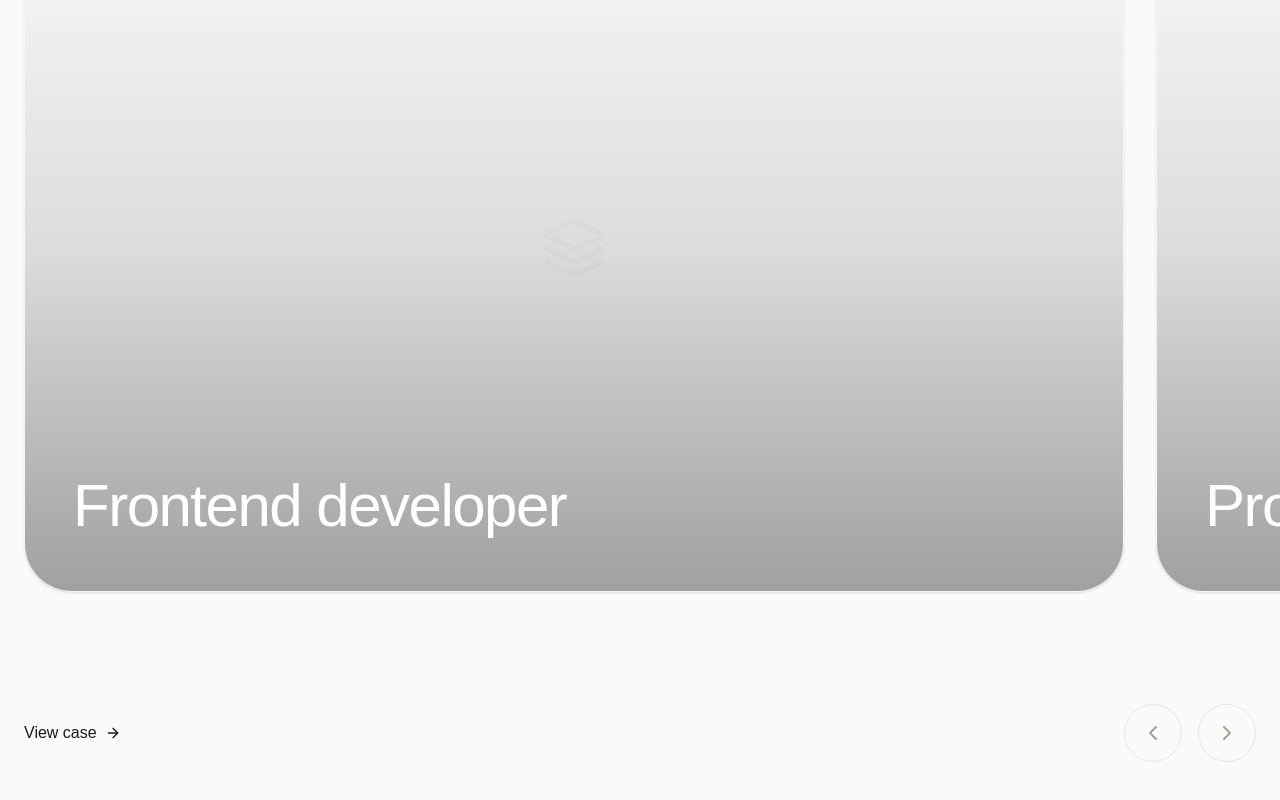
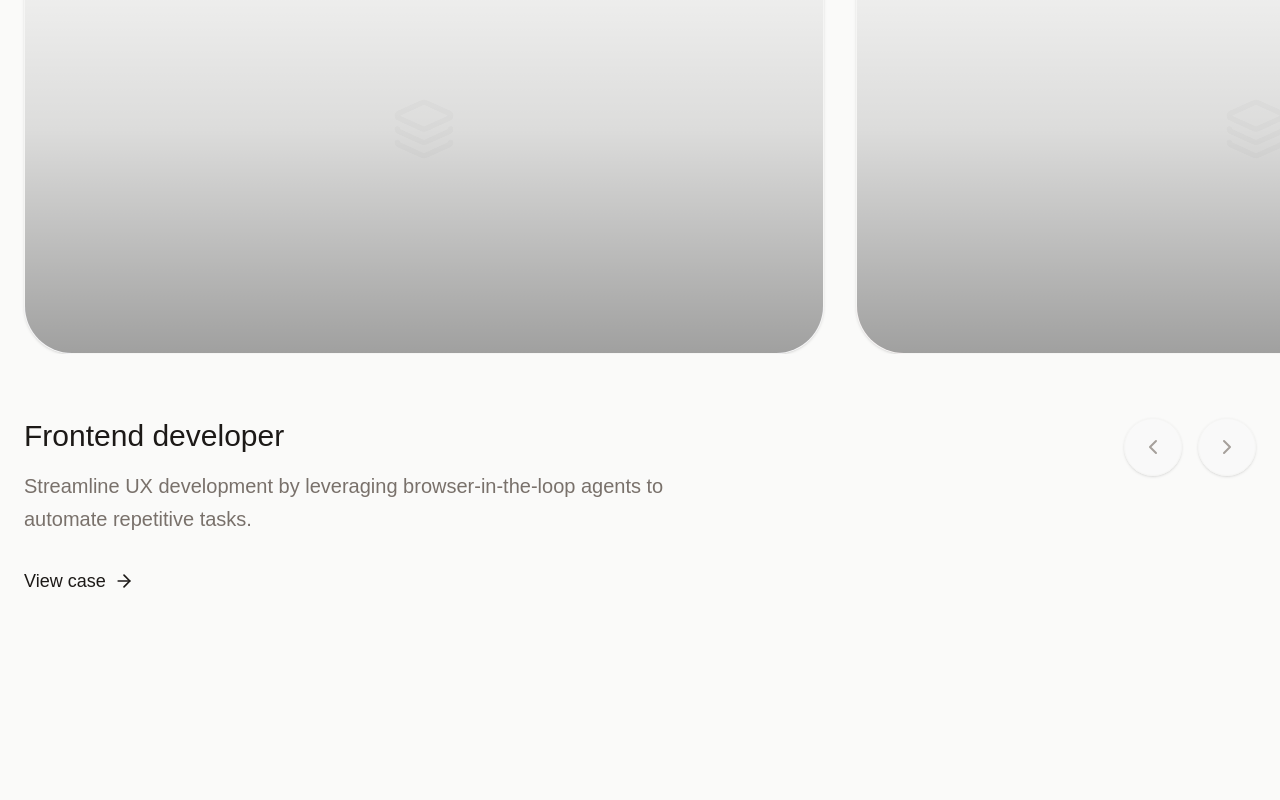
Before and after one commit to GabrielBaiano/gabrielgama.io, a Next.js app: page /en in a window 1280 px wide. Shown: the part 2910-3710 px from the top of the page. Built offline with nearby package versions, Linux system fonts and the light colour scheme; a web font is replaced by a local one.

Commit message:
feat: implementing interactive project carousel with dynamic content

```diff
--- a/app/[locale]/(academico)/page.tsx
+++ b/app/[locale]/(academico)/page.tsx
@@ -92,27 +92,15 @@ function CodeWindow() {
 
 function ProjectCard({ project }: { project: any }) {
   return (
-    <div className="min-w-[320px] md:min-w-[1100px] space-y-6 group cursor-pointer">
+    <div className="min-w-[320px] md:min-w-[800px] flex-shrink-0">
       <motion.div
-        whileHover={{ scale: 1.01 }}
-        className="relative aspect-[16/10] bg-stone-100 rounded-[3rem] overflow-hidden shadow-sm hover:shadow-2xl transition-all duration-700 border border-stone-100"
+        className={`relative aspect-[16/9] ${project.color} rounded-[3rem] overflow-hidden shadow-sm border border-stone-100`}
       >
-        <div className="absolute inset-0 bg-gradient-to-t from-black/60 via-black/20 to-transparent z-10 opacity-60 group-hover:opacity-80 transition-opacity duration-700" />
+        <div className="absolute inset-0 bg-gradient-to-t from-black/60 via-black/20 to-transparent z-10 opacity-60" />
 
         <div className="absolute inset-0 flex items-center justify-center bg-stone-50">
+          {/* Placeholder for image or icon if needed */}
           <Layers className="w-16 h-16 text-stone-100" />
-        </div>
-
-        <div className="absolute bottom-12 left-12 z-20">
-          <h4 className="text-4xl md:text-6xl font-medium text-white tracking-tight leading-tight max-w-lg">
-            {project.title}
-          </h4>
-        </div>
-
-        <div className="absolute bottom-12 right-12 z-20 opacity-0 group-hover:opacity-100 transition-all duration-500 translate-y-4 group-hover:translate-y-0">
-          <div className="bg-white/10 backdrop-blur-xl rounded-full p-4 border border-white/20">
-            <ArrowRight className="w-8 h-8 text-white" />
-          </div>
         </div>
       </motion.div>
     </div>
@@ -137,6 +125,7 @@ export default function InstitucionalHomePage() {
   const [currentLineIndex, setCurrentLineIndex] = useState(0);
   const [currentCharIndex, setCurrentCharIndex] = useState(0);
   const [isFinished, setIsFinished] = useState(false);
+  const [activeIndex, setActiveIndex] = useState(0);
 
   const containerRef = useRef<HTMLDivElement>(null);
   const { scrollYProgress } = useScroll({
@@ -145,10 +134,25 @@ export default function InstitucionalHomePage() {
   });
 
   const projects = [
-    { title: "Frontend developer" },
-    { title: "Product Designer" },
-    { title: "System Architect" },
+    {
+      title: "Frontend developer",
+      description: "Streamline UX development by leveraging browser-in-the-loop agents to automate repetitive tasks.",
+      color: "bg-indigo-500/10"
+    },
+    {
+      title: "Product Designer",
+      description: "Crafting intuitive and aesthetically pleasing interfaces for a global audience.",
+      color: "bg-rose-500/10"
+    },
+    {
+      title: "System Architect",
+      description: "Building scalable and resilient backends that support high-performance web applications.",
+      color: "bg-emerald-500/10"
+    },
   ];
+
+  const nextProject = () => setActiveIndex((prev) => (prev + 1) % projects.length);
+  const prevProject = () => setActiveIndex((prev) => (prev - 1 + projects.length) % projects.length);
 
   // Hero animations
   const heroOpacity = useTransform(scrollYProgress, [0, 0.3], [1, 0]);
@@ -353,25 +357,48 @@ export default function InstitucionalHomePage() {
           </p>
         </div>
 
-        <div className="flex gap-8 overflow-x-auto px-6 md:px-[calc((100vw-80rem)/2+1.5rem)] pb-12 no-scrollbar">
+        <div className="relative w-full max-w-7xl mx-auto px-6 overflow-hidden">
+          <motion.div
+            animate={{ x: `calc(-${activeIndex * 100}% - ${activeIndex * 2}rem)` }}
+            transition={{ type: "spring", stiffness: 100, damping: 20 }}
+            className="flex gap-8"
+          >
             {projects.map((project, i) => (
               <ProjectCard key={i} project={project} />
             ))}
+          </motion.div>
         </div>
 
-        <div className="max-w-7xl mx-auto px-6 flex items-center justify-between">
-          <Link href="/projects" className="inline-flex items-center gap-2 text-stone-900 font-medium hover:underline transition-all text-base group/link">
-            {t("showcase_view_case")}
-            <ArrowRight className="w-4 h-4 transition-transform group-hover/link:translate-x-1" />
-          </Link>
+        <div className="max-w-7xl mx-auto px-6 space-y-8">
+          <div className="flex items-start justify-between">
+            <div className="space-y-4 max-w-2xl">
+              <h3 className="text-3xl font-medium text-stone-900">
+                {projects[activeIndex].title}
+              </h3>
+              <p className="text-xl text-stone-500 leading-relaxed">
+                {projects[activeIndex].description}
+              </p>
+            </div>
             <div className="flex gap-4">
-            <button className="p-4 rounded-full border border-stone-200 hover:bg-stone-50 transition-colors">
+              <button
+                onClick={prevProject}
+                className="p-4 rounded-full border border-stone-100 bg-stone-50/50 hover:bg-stone-100 transition-colors shadow-sm"
+              >
                 <ChevronLeft className="w-6 h-6 text-stone-400" />
               </button>
-            <button className="p-4 rounded-full border border-stone-200 hover:bg-stone-50 transition-colors">
+              <button
+                onClick={nextProject}
+                className="p-4 rounded-full border border-stone-100 bg-stone-50/50 hover:bg-stone-100 transition-colors shadow-sm"
+              >
                 <ChevronRight className="w-6 h-6 text-stone-400" />
               </button>
             </div>
+          </div>
+
+          <Link href="/projects" className="inline-flex items-center gap-2 text-stone-900 font-medium hover:underline transition-all text-lg group/link">
+            {t("showcase_view_case")}
+            <ArrowRight className="w-5 h-5 transition-transform group-hover/link:translate-x-1" />
+          </Link>
         </div>
       </section>
 
```
Lines whose indentation alone changed are shown as unchanged.
